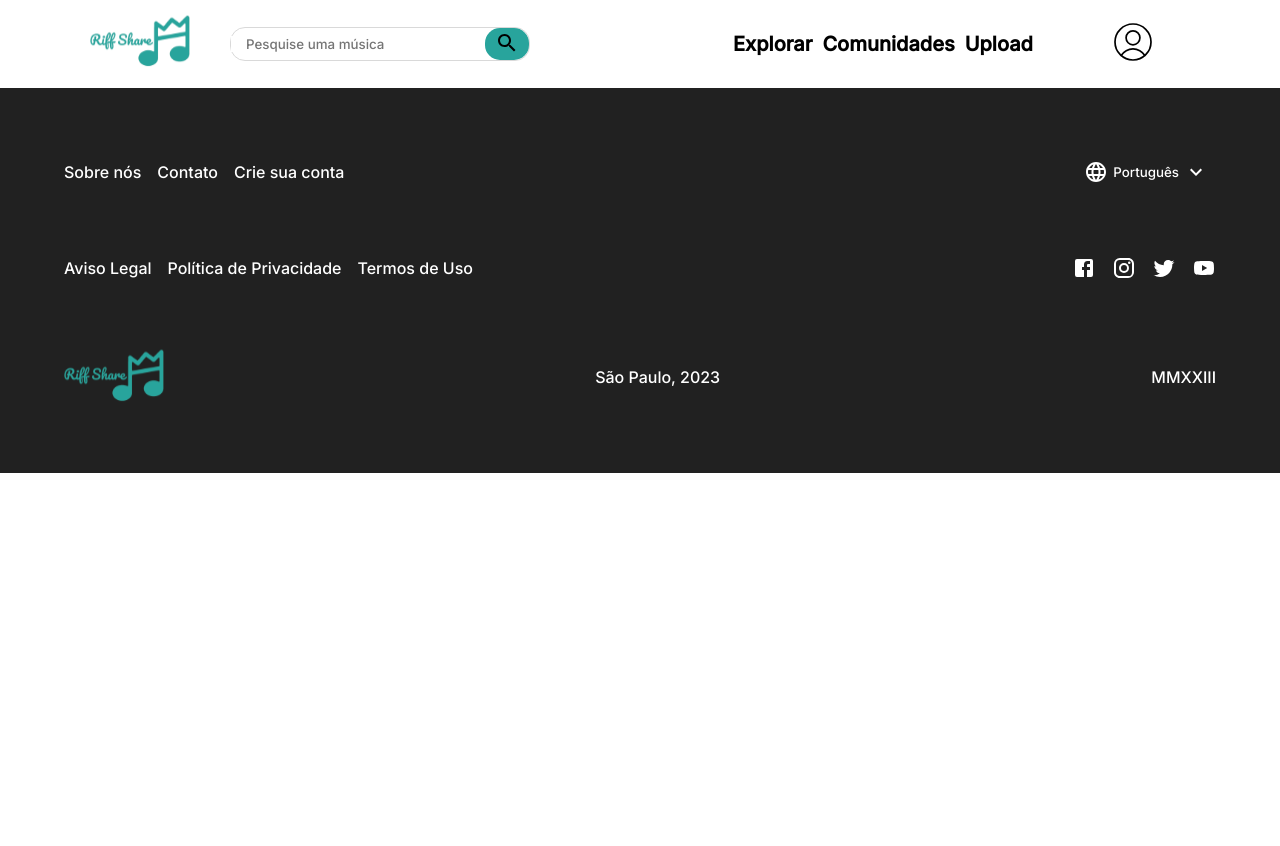
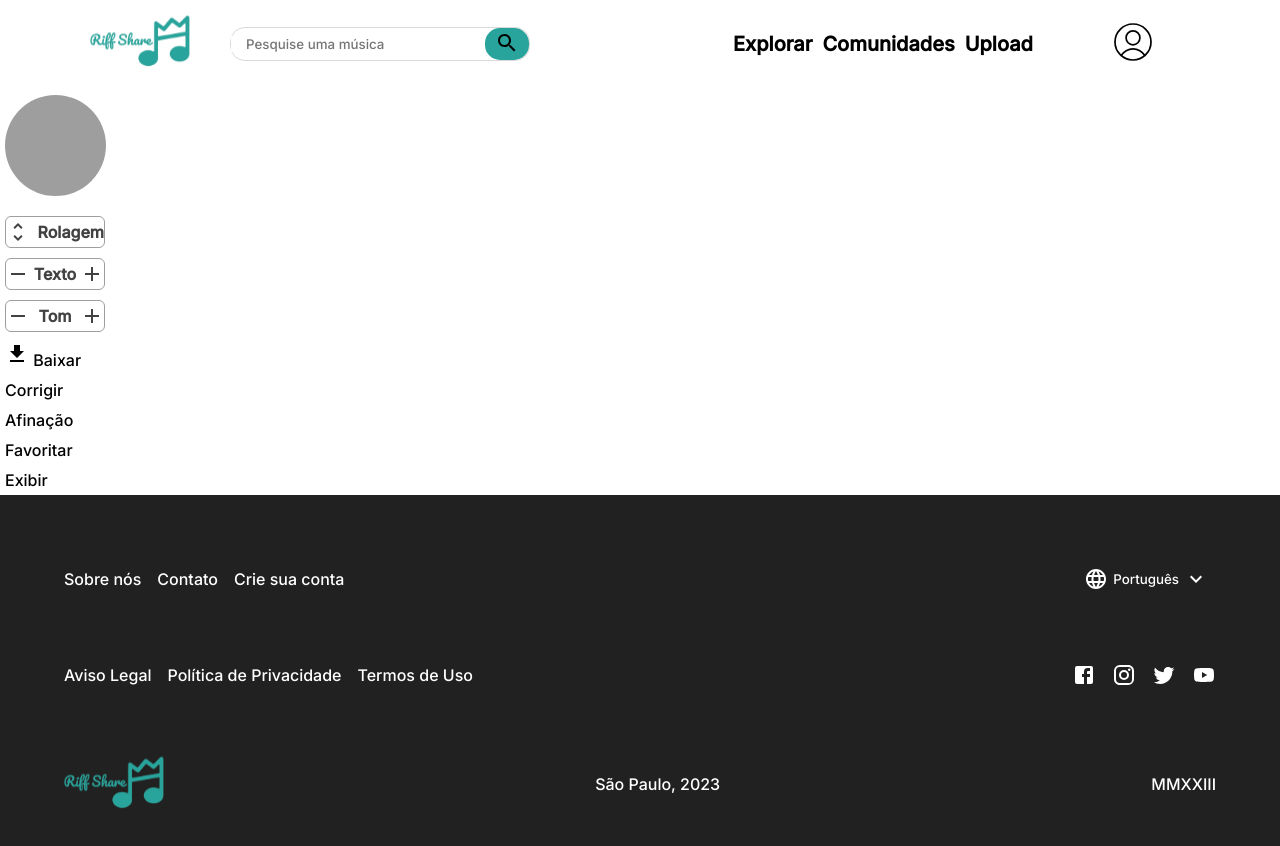
Before and after one commit to Erne1984/Project-Legato, a React (Create React App) app in the folder Frontend/project_legato/: page /transcricao in a window 1280 px wide. Shown: the top 846 px of the page. Before the commit the page ends 800 px from the top, so only its background shows below. Built offline with nearby package versions, Linux system fonts and the light colour scheme; grey boxes are pictures that could not be loaded.

Commit message:
Cifra sideMenu incompleto

```diff
--- a/Frontend/project_legato/src/App.jsx
+++ b/Frontend/project_legato/src/App.jsx
@@ -7,6 +7,7 @@ import Explorar from './pages/Explorar/Explorar';
 
 import './App.css';
 import Perfil from './components/Perfil/Perfil';
+import Transcricao from './pages/Transcricao/Transcricao';
 
 function App() {
   return (
@@ -17,6 +18,7 @@ function App() {
       <Route path="/" element={ <Home/> } />
       <Route path="/Explorar" element={ <Explorar/> } />
       <Route path="/Perfil" element={ <Perfil/> } />
+      <Route path={`/transcricao`} element={ <Transcricao/> } />
 
     </Routes>
     <Footer/>
--- /dev/null
+++ b/Frontend/project_legato/src/components/SideMenu/SideMenu.css
@@ -0,0 +1,33 @@
+.side-menu {
+    display: flex;
+    flex-direction: column;
+    width: 110px;
+}
+
+.actions-buttons{
+    display: flex;
+    flex-direction: column;
+    justify-content: center;
+}
+
+.actions-buttons li{
+    padding: 5px;
+}
+
+.btn-li{
+
+    width: 100%;
+}
+
+.btn-side {
+    display: flex;
+    justify-content: space-between;
+    align-items: center;
+    width: 100%;
+    border: 1px solid #9E9E9E;
+    border-radius: 6px;
+    text-align: center;
+    font-weight: 600;
+    color: #424242;
+    padding: 3px 0;
+}
--- /dev/null
+++ b/Frontend/project_legato/src/components/SideMenu/SideMenu.jsx
@@ -0,0 +1,33 @@
+import React from "react";
+
+import "./SideMenu.css";
+import Avatar from "../Avatar/Avatar";
+import AddIcon from '@mui/icons-material/Add';
+import RemoveIcon from '@mui/icons-material/Remove';
+import UnfoldMoreIcon from '@mui/icons-material/UnfoldMore';
+import DownloadIcon from '@mui/icons-material/Download';
+
+const SideMenu = () => {
+    return (
+        <aside>
+
+            <div className="side-menu">
+                <Avatar avatarUrl={"https://www.nme.com/wp-content/uploads/2018/10/BASEMENT-7-Mitchell-Wojcik.jpg"} />
+
+                <ul className="actions-buttons">
+                    <li className="btn-li"><span className="btn-side"><UnfoldMoreIcon/> Rolagem</span></li>
+                    <li className="btn-li"><span className="btn-side"><RemoveIcon/> Texto <AddIcon/></span></li>
+                    <li className="btn-li"><span className="btn-side"><RemoveIcon/>  Tom <AddIcon/></span></li>
+                    <li><span><DownloadIcon/> Baixar </span></li>
+                    <li><span>Corrigir</span></li>
+                    <li><span>Afinação</span></li>
+                    <li><span>Favoritar</span></li>
+                    <li><span>Exibir</span></li>
+                </ul>
+            </div>
+
+        </aside>
+    )
+}
+
+export default SideMenu;
--- /dev/null
+++ b/Frontend/project_legato/src/pages/Transcricao/Transcricao.jsx
@@ -0,0 +1,18 @@
+import React from "react";
+
+import "./Transcricao.css";
+import SideMenu from "../../components/SideMenu/SideMenu";
+
+const Transcricao = () => {
+    return(
+        <main>
+
+            <div>
+                <SideMenu/>
+            </div>
+
+        </main>
+    )
+}
+
+export default Transcricao;
```
Also changed, not shown: Frontend/project_legato/src/pages/Transcricao/Transcricao.css (added).
